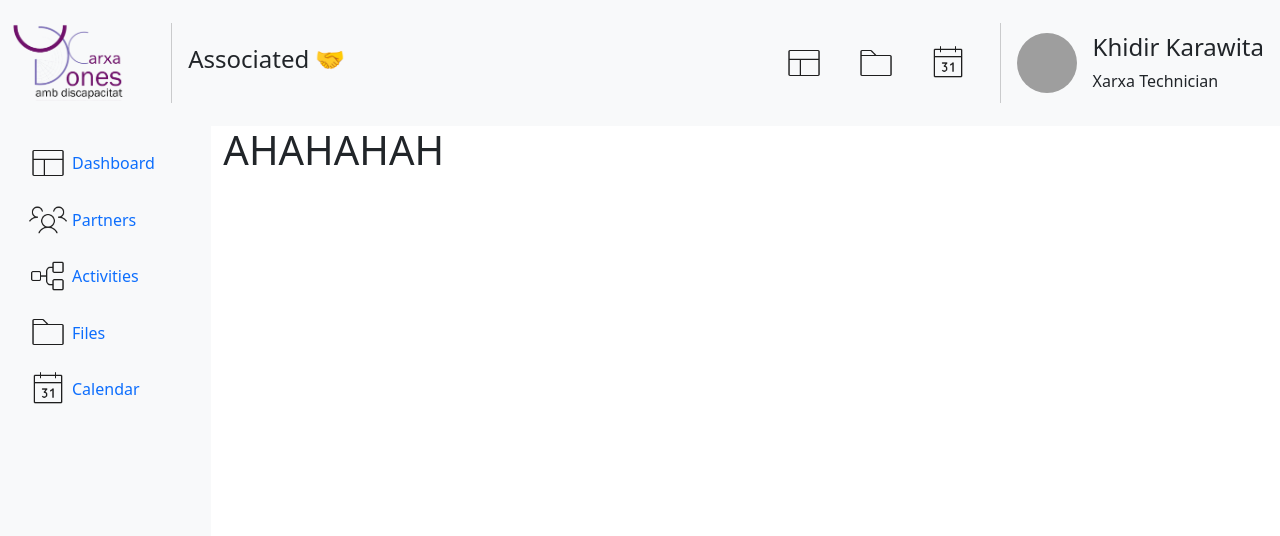
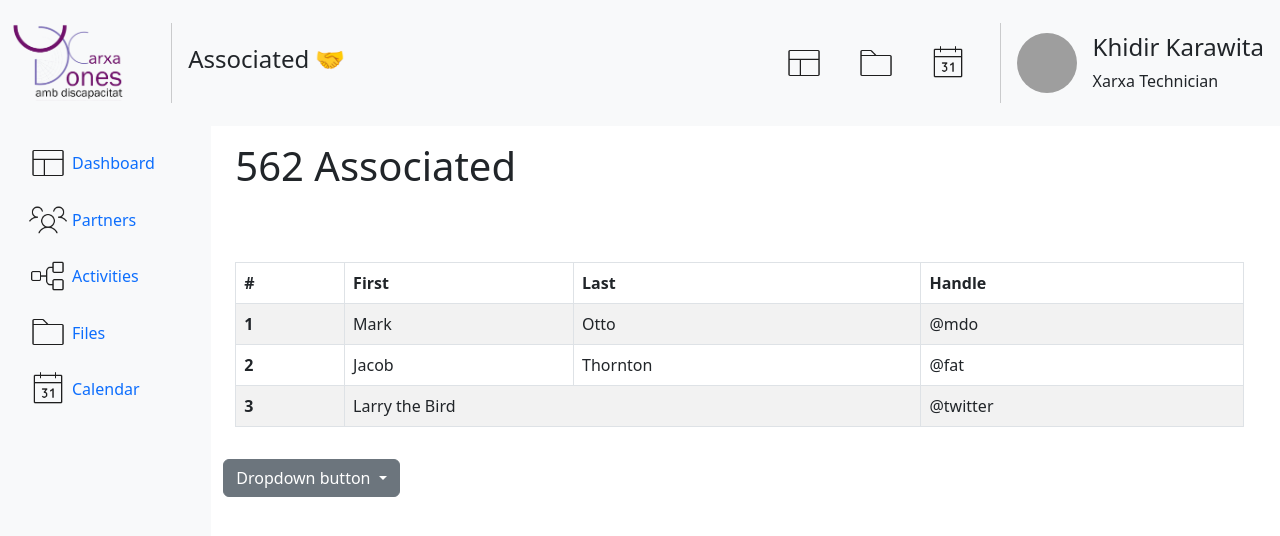
Before and after one commit to V1CTOR-cloud/PI_2DAW, an Angular app in the folder Xarxamujeres/: page /associated in a window 1280 px wide. Shown: the top 536 px of the page. Built offline with nearby package versions, Linux system fonts and the light colour scheme; grey boxes are pictures that could not be loaded.

Commit message:
Bootstrap not working

```diff
--- a/Xarxamujeres/src/app/Views/associated/associated.component.html
+++ b/Xarxamujeres/src/app/Views/associated/associated.component.html
@@ -5,7 +5,26 @@
             <app-sidebar></app-sidebar>
         </div>
         <div class="col-10">
-            <h1>AHAHAHAH</h1>
+            <div class="container-fluid">
+                <div class="row pt-3 pb-3">
+                    <h1>562 Associated</h1>
+                </div>
+                <div class="row pt-3 pb-3">
+                </div>
+                <div class="row pt-3 pb-3">
+                    <app-table></app-table>
+                </div>
+            </div>
+            <div class="dropdown">
+                <button class="btn btn-secondary dropdown-toggle" type="button" data-bs-toggle="dropdown" aria-expanded="false">
+                  Dropdown button
+                </button>
+                <ul class="dropdown-menu">
+                  <li><a class="dropdown-item" href="#">Action</a></li>
+                  <li><a class="dropdown-item" href="#">Another action</a></li>
+                  <li><a class="dropdown-item" href="#">Something else here</a></li>
+                </ul>
+              </div>
         </div>
     </div>
 </div>
--- a/Xarxamujeres/src/app/app.module.ts
+++ b/Xarxamujeres/src/app/app.module.ts
@@ -12,6 +12,7 @@
 import { SignupconfirmComponent } from './Views/signupconfirm/signupconfirm.component';
 import { SidebarComponent } from './components/sidebar/sidebar.component';
 import { HeaderComponent } from './components/header/header.component';
+import { TableComponent } from './components/table/table.component';
 
 
 
@@ -27,6 +28,7 @@
     SignupconfirmComponent,
     SidebarComponent,
     HeaderComponent,
+    TableComponent,
 
   ],
   imports: [
--- /dev/null
+++ b/Xarxamujeres/src/app/components/table/table.component.html
@@ -0,0 +1,29 @@
+<table class="table table-striped table-hover table-bordered">
+    <thead>
+        <tr>
+            <th scope="col">#</th>
+            <th scope="col">First</th>
+            <th scope="col">Last</th>
+            <th scope="col">Handle</th>
+        </tr>
+    </thead>
+    <tbody>
+        <tr>
+            <th scope="row">1</th>
+            <td>Mark</td>
+            <td>Otto</td>
+            <td>@mdo</td>
+        </tr>
+        <tr>
+            <th scope="row">2</th>
+            <td>Jacob</td>
+            <td>Thornton</td>
+            <td>@fat</td>
+        </tr>
+        <tr>
+            <th scope="row">3</th>
+            <td colspan="2">Larry the Bird</td>
+            <td>@twitter</td>
+        </tr>
+    </tbody>
+</table>
```
Also changed, not shown: Xarxamujeres/src/app/components/table/table.component.ts (added, +10 -0 lines), Xarxamujeres/src/app/components/table/table.component.css (added), 1 other file (tests, documents, lock files or other folders).
